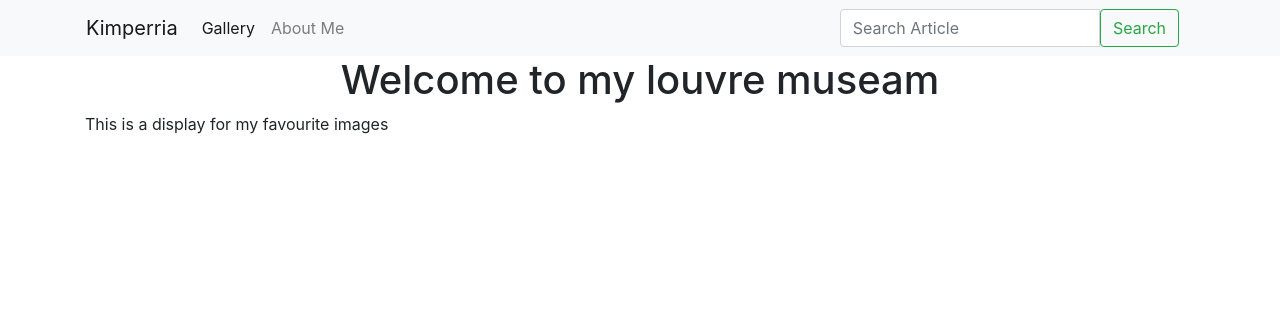
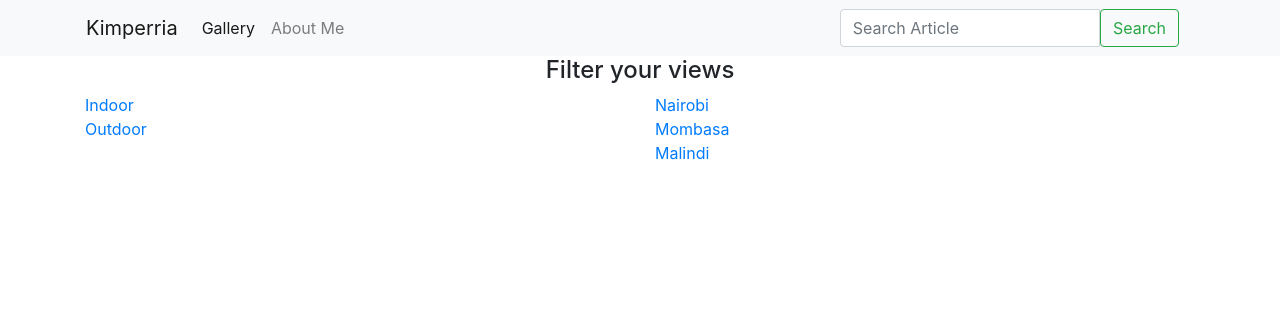
Before and after one commit to John-Kimani/galarie, a Django app: page / in a window 1280 px wide. Shown: the top 316 px of the page. Run offline with Django 4.2, Linux system fonts and the light colour scheme; data that the repository does not hold is empty.

Commit message:
Dev: Structure gallery html

```diff
--- a/louvre/templates/gallery.html
+++ b/louvre/templates/gallery.html
@@ -5,13 +5,39 @@
 {{block.super}}
 
     <div class="container">
-        <h1 class="text-center">Welcome to my louvre museam</h1>
-        <p>This is a display for my favourite images</p>
+        <div class="categories">
+            <h4 class="text-center">Filter your views</h4>
+            <div class="row">
+                <div class="col-md-6">
+                    <ul class="navbar-nav">
+                        <li class="nav-item">
+                            <a class="nav=link active" href="#">Indoor</a>
+                        </li>
+                        <li class="nav-item">
+                            <a class="nav=link active" href="#">Outdoor</a>
+                        </li>
+                    </ul>
+                </div>
 
-        {% for image in images %}
-            <div class="card">
-                <img src="{{image.image.url}}" alt="Image">
+                <div class="col-md-6">
+                    <ul class="navbar-nav">
+                        <li class="nav-item">
+                            <a class="nav=link active" href="#">Nairobi</a>
+                        </li>
+                        <li class="nav-item">
+                            <a class="nav=link active" href="#">Mombasa</a>
+                        </li>
+                        <li class="nav-item">
+                            <a class="nav=link active" href="#">Malindi</a>
+                        </li>
+                    </ul>
+                </div>
             </div>
-        {% endfor %}
+        </div>
+        <div class="card-columns">
+            {% for image in images%}
+                <img src="{{image.image.url}}" alt="Image" class="img-thumbnail">
+            {% endfor %}
+        </div>
     </div>
 {% endblock %}
--- a/louvre/views.py
+++ b/louvre/views.py
@@ -14,11 +14,10 @@ def gallery(request):
     Test gallery
     '''
     images = Image.objects.all()
-    ctx = {'images':images}
     location = Location.find_location()
 
 
-    return render(request, 'gallery.html', ctx)
+    return render(request, 'gallery.html', {'images':images, 'location':location})
 
 def find_image_location(request, location):
     '''
```
